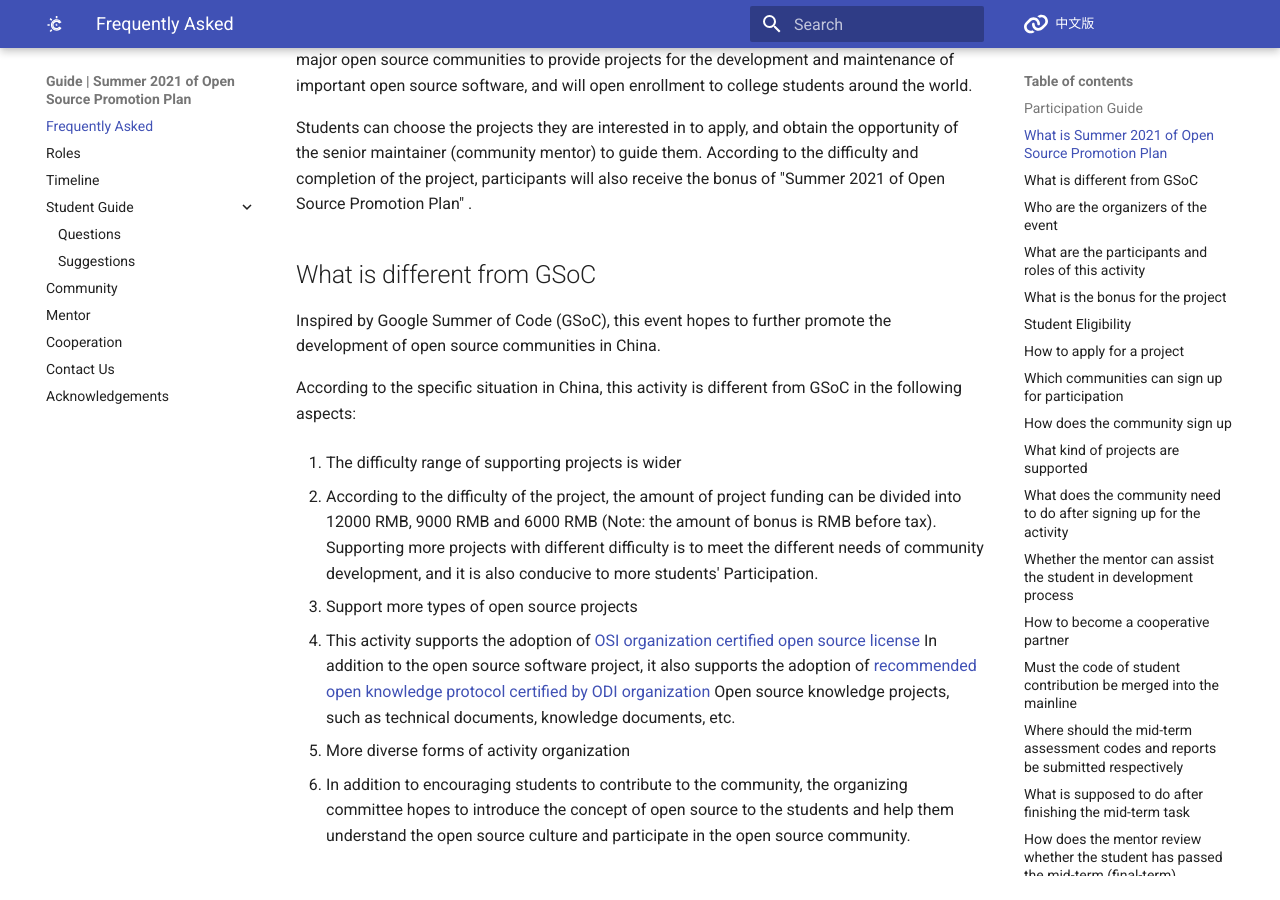
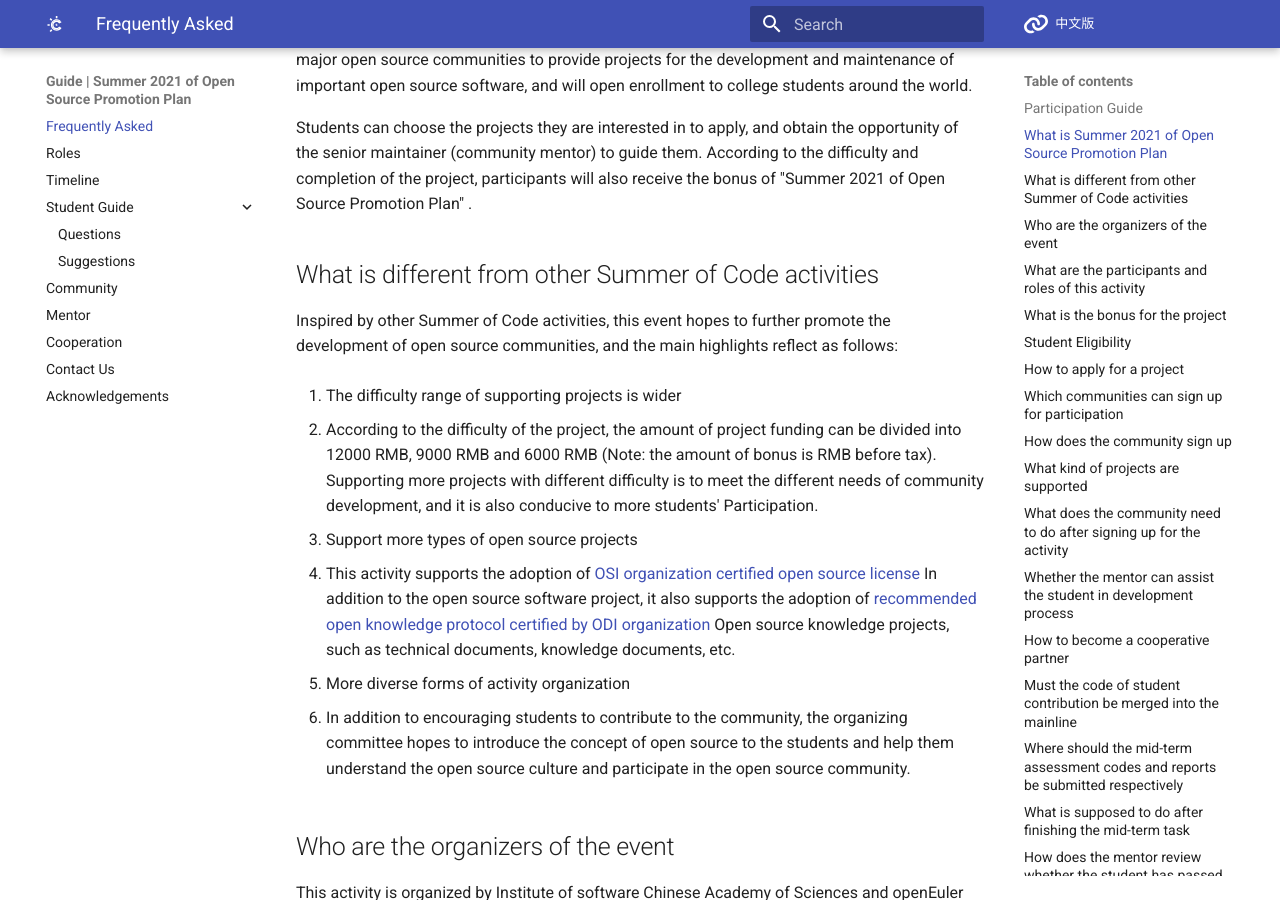
Before and after one commit to summer-ospp/help-en, an MkDocs documentation site: the page built from docs/index.md, in a window 1280 px wide and 900 px high, scrolled down 679 px. Built offline with MkDocs 1.6.1 and Material for MkDocs 9.7.7, drawn with Linux system fonts in a browser that asks for light colours; comment, search, counter and statistics services are not loaded.

Commit message:
Improve description of comparision with other activities (#2)
* Improve description of comparision with other activities.
* fix some words.

Co-authored-by: jianmin <jianmin@iscas.ac.cn>

```diff
--- a/docs/assets/template-for-community-application.txt
+++ b/docs/assets/template-for-community-application.txt
@@ -35,7 +35,7 @@ These descriptions will be displayed on the organization list page (Short Descri
   - Open source license:
 
 
-## Application Questionaire
+## Application Questionnaire
 
 1. What would you like to gain from "Summer 2021"?
 
--- a/docs/index.md
+++ b/docs/index.md
@@ -19,11 +19,9 @@ Summer 2021 of Open Source Promotion Plan (hereinafter referred to as summer 202
 
 Students can choose the projects they are interested in to apply, and obtain the opportunity of the senior maintainer (community mentor) to guide them. According to the difficulty and completion of the project, participants will also receive the bonus of "Summer 2021 of Open Source Promotion Plan" .
 
-## What is different from GSoC
+## What is different from other Summer of Code activities
 
-Inspired by Google Summer of Code (GSoC), this event hopes to further promote the development of open source communities in China.
-
-According to the specific situation in China, this activity is different from GSoC in the following aspects:
+Inspired by other Summer of Code activities, this event hopes to further promote the development of open source communities, and the main highlights reflect as follows:
 
 1. The difficulty range of supporting projects is wider
 
```
